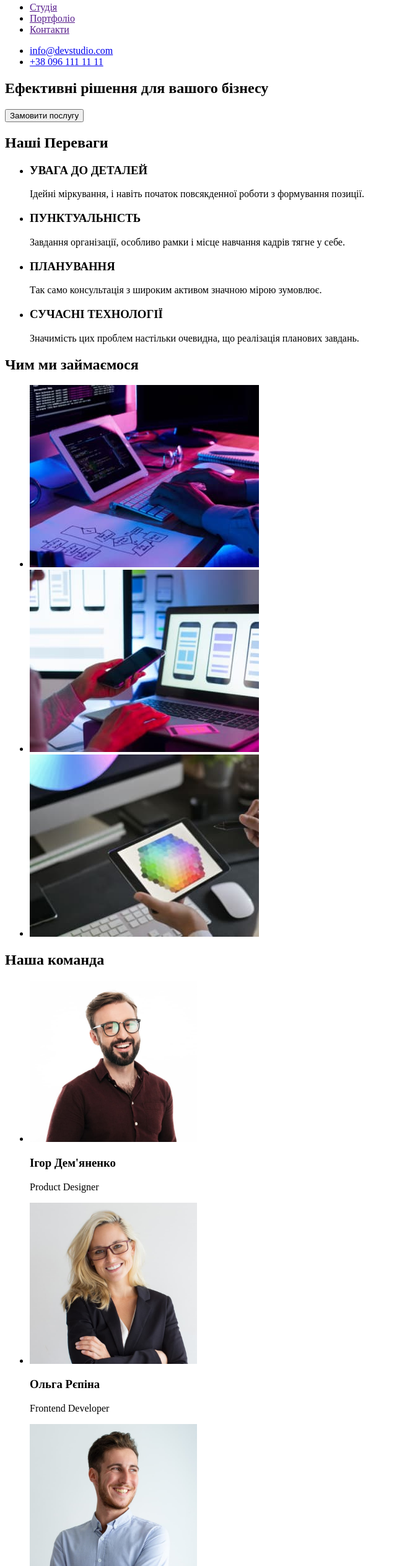
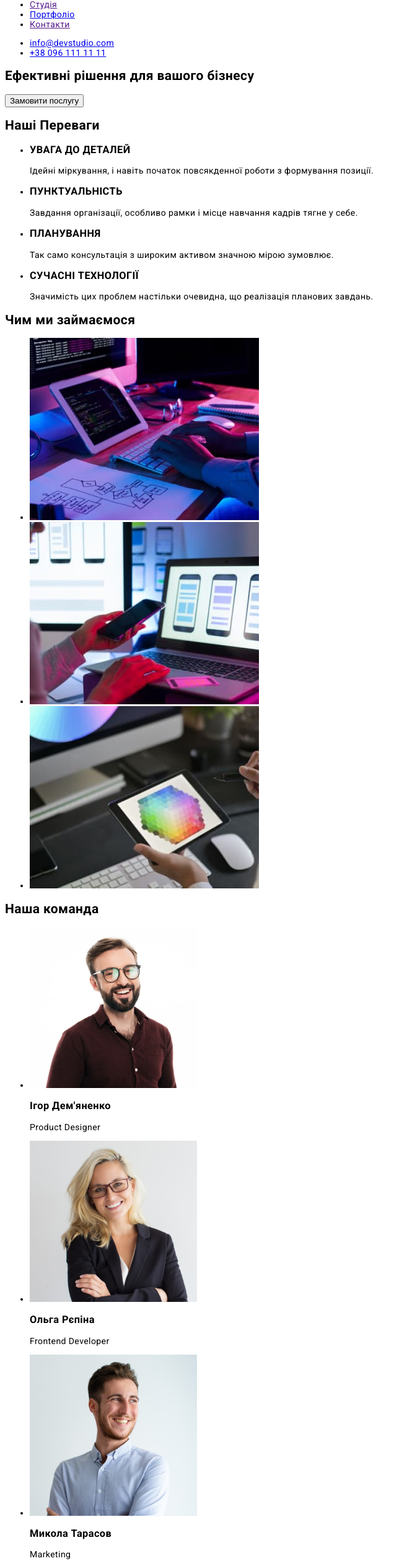
Before and after one commit to SergBulchak/goit-markup-hw-02, a plain HTML site: page index.html in a window 1280 px wide. Shown: the part 39-2565 px from the top of the page at 62% size, without its empty margins (0-657 px from the left). Drawn offline with Linux system fonts and the light colour scheme.

Commit message:
added classes to markup

```diff
--- a/css/styles.css
+++ b/css/styles.css
@@ -11,3 +11,11 @@
     --primary-title-color: #212121
     --primary-text-color: #757575
 }
+
+body {
+    font-family: 'Roboto', sans-serif;
+    color: var(--primary-text-color);
+    background-color: var(--primary-background-color);
+    letter-spacing: 0.03em;
+    font-size: 14px;
+}
--- a/index.html
+++ b/index.html
@@ -4,57 +4,57 @@
     <meta charset="UTF-8">
     <meta http-equiv="X-UA-Compatible" content="IE=edge">
     <meta name="viewport" content="width=device-width, initial-scale=1.0">
-    <link href="https://fonts.googleapis.com/css2?family=Montserrat:wght@400;700&family=Roboto:wght@400;500;700;900&display=swap" rel="stylesheet">
+    <link href="https://fonts.googleapis.com/css2?family=Oleo+Script&family=Raleway:wght@700&family=Roboto:wght@400;500;700;900&display=swap" rel="stylesheet">
     <link rel="stylesheet" href="./css/styles.css">
     <title>WebStudio</title>
 </head>
 <body>
     <!-- Хедер -->
-    <header>
-<nav>
-    <a href="./index.html">WebStudio</a>
-    <ul>
+    <header class="header">
+<nav class="site-nav">
+    <a class="logo" href="./index.html"><span class="accent">Web</span>Studio</a>
+    <ul class="navigation">
         <li><a href="">Студія</a></li>
-        <li><a href="">Портфоліо</a></li>
+        <li><a href="./portfolio.html">Портфоліо</a></li>
         <li><a href="">Контакти</a></li>
     </ul>
 </nav>
-<ul>
+<ul class="head-contacts">
 <li><a href="mailto:info@devstudio.com">info@devstudio.com</a></li>
 <li><a href="tel:+380961111111">+38 096 111 11 11</a></li>
 </ul>
     </header>
     <main>
         <!-- Герой -->
-<section>
-    <h1>Ефективні рішення для вашого бізнесу</h1>
-    <button type="button">Замовити послугу</button>
+<section class="hero">
+    <h1 class="hero-title">Ефективні рішення для вашого бізнесу</h1>
+    <button class="btn-service" type="button">Замовити послугу</button>
 </section>
 <!-- Переваги -->
-<section>
+<section class="pluses">
     <h2>Наші Переваги</h2>
     <ul>
         <li>
-            <h3>УВАГА ДО ДЕТАЛЕЙ</h3>
-            <p>Ідейні міркування, і навіть початок повсякденної роботи з формування позиції.</p>
+            <h3 class="pluses-title">УВАГА ДО ДЕТАЛЕЙ</h3>
+            <p class="pluses-text">Ідейні міркування, і навіть початок повсякденної роботи з формування позиції.</p>
         </li>
         <li>
-            <h3>ПУНКТУАЛЬНІСТЬ</h3>
-            <p>Завдання організації, особливо рамки і місце навчання кадрів тягне у себе.</p>
+            <h3 class="pluses-title">ПУНКТУАЛЬНІСТЬ</h3>
+            <p class="pluses-text">Завдання організації, особливо рамки і місце навчання кадрів тягне у себе.</p>
         </li>
         <li>
-            <h3>ПЛАНУВАННЯ</h3>
-            <p>Так само консультація з широким активом значною мірою зумовлює.</p>
+            <h3 class="pluses-title">ПЛАНУВАННЯ</h3>
+            <p class="pluses-text">Так само консультація з широким активом значною мірою зумовлює.</p>
         </li>
         <li>
-            <h3>СУЧАСНІ ТЕХНОЛОГІЇ</h3>
-            <p>Значимість цих проблем настільки очевидна, що реалізація планових завдань.</p>
+            <h3 class="pluses-title">СУЧАСНІ ТЕХНОЛОГІЇ</h3>
+            <p class="pluses-text">Значимість цих проблем настільки очевидна, що реалізація планових завдань.</p>
         </li>
     </ul>
 </section>
 <!-- Чим ми займаємося -->
-<section>
-    <h2>Чим ми займаємося</h2>
+<section class="section">
+    <h2 class="section-title">Чим ми займаємося</h2>
     <ul>
         <li>
             <img src="./images/img1.jpg" alt="Програміст працює в офісі" width="370" height="294">
@@ -63,45 +63,46 @@
             <img src="./images/img2.jpg" alt="Працює веб-дизайнер на ноутбуці" width="370" height="294">
         </li>
         <li>
-                <img src="./images/img3.jpg" alt="Веб-дизайнер працює на планшеті" width="370" height="294">
+            <img src="./images/img3.jpg" alt="Веб-дизайнер працює на планшеті" width="370" height="294">
         </li>
     </ul>
 </section>
 <!-- Наша команда -->
-<section>
-    <h2>Наша команда</h2>
+<section class="section">
+    <h2 class="section-title">Наша команда</h2>
     <ul>
         <li>
             <img src="./images/phteam1.jpg" alt="Ігор" width="270" height="260">
-            <h3>Ігор Дем'яненко</h3>
-            <p>Product Designer</p>
+            <h3 class="team-title">Ігор Дем'яненко</h3>
+            <p class="team-text">Product Designer</p>
         </li>
         <li>
             <img src="./images/phteam2.jpg" alt="Ольга" width="270" height="260">
-            <h3>Ольга Рєпіна</h3>
-            <p>Frontend Developer</p>
+            <h3 class="team-title">Ольга Рєпіна</h3>
+            <p class="team-text">Frontend Developer</p>
         </li>
         <li>
             <img src="./images/phteam3.jpg" alt="Микола" width="270" height="260">
-            <h3>Микола Тарасов</h3>
-            <p>Marketing</p>
+            <h3 class="team-title">Микола Тарасов</h3>
+            <p class="team-text">Marketing</p>
         </li>
         <li>
             <img src="./images/phteam4.jpg" alt="Михайло" width="270" height="260">
-            <h3>Михайло Єрмаков</h3>
-            <p>UI Designer</p>
+            <h3 class="team-title">Михайло Єрмаков</h3>
+            <p class="team-text">UI Designer</p>
         </li>
     </ul>
 </section>
 
     </main>
     <footer>
-        <a href="./index.html">WebStudio</a>
+        <a class="logo" href="./index.html"><span class="accent">Web</span>Studio</a>
         <address>
-        <ul>
-            <li><a href="">м. Київ, пр-т Лесі Українки, 26</a></li>
-            <li><a href="mailto:info@devstudio.com">info@devstudio.com</a></li>
-            <li><a href="tel:+380961111111">+38 096 111 11 11</a></li>
+        <ul class="foot-contacts">
+            <li class="adress"><a href="https://goo.gl/maps/iiZ4q8Yc7zTfPGvo6" target="_blank" rel="noopener noreferrent">
+                м. Київ, бул. Лесі Українки, 26</a></li>
+            <li class="mail"><a href="mailto:info@devstudio.com">info@devstudio.com</a></li>
+            <li class="tel"><a href="tel:+380961111111">+38 096 111 11 11</a></li>
         </ul>
         </address>
     </footer>
```
Also changed, not shown: portfolio.html (+37 -36 lines).
